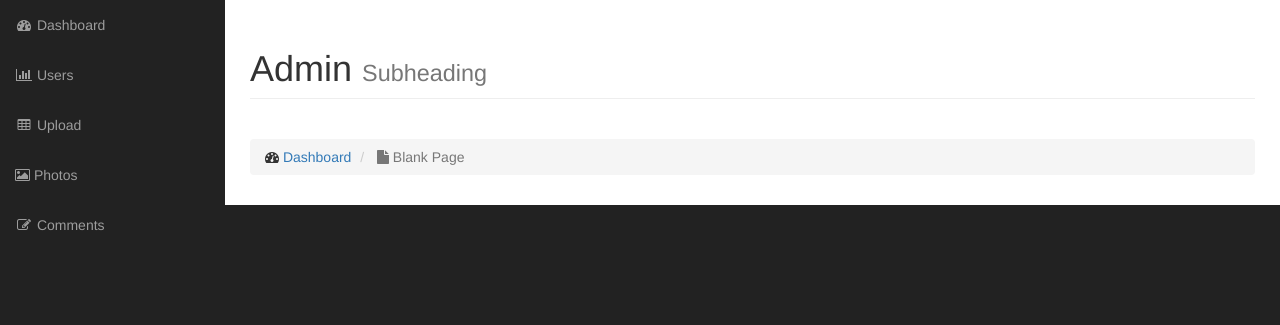
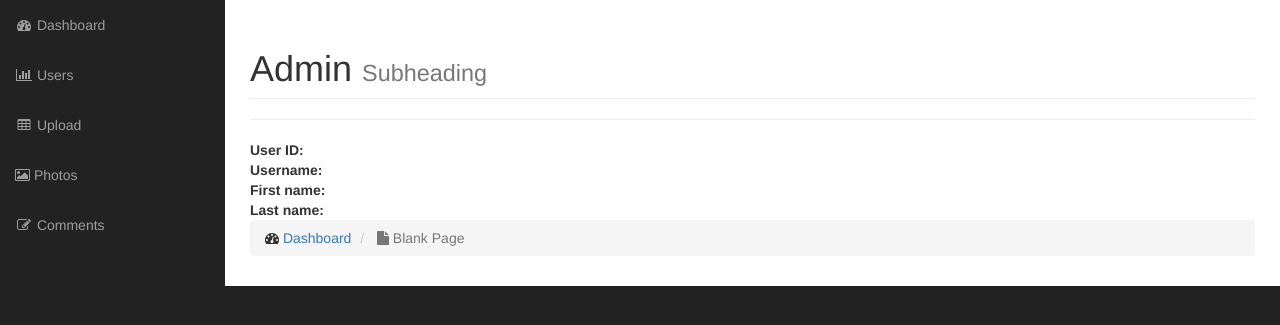
Before and after one commit to pavelFaraday/oop-php-project, a PHP site: page /admin in a window 1280 px wide. Shown: the part 51-376 px from the top of the page. Run offline with PHP 8.4, Linux system fonts and the light colour scheme; grey boxes labelled with a size stand in for pictures from a placeholder-image service; data that the repository does not hold is empty; some libraries are stand-ins or nearby versions.

Commit message:
42. Assigning Array Values to Object Properties

```diff
--- a/admin/includes/admin_content.php
+++ b/admin/includes/admin_content.php
@@ -15,9 +15,22 @@
                 echo $row['username'] . "<br>";
             }
 
+            echo "<hr>";
+
             // Fetch specific user depending on id
             $found_user = User::find_user_by_id(1);
-            echo $found_user['username'] . "<br>";
+            $user = new User();
+
+            $user->id = $found_user['id'];
+            $user->username = $found_user['username'];
+            $user->password = $found_user['password'];
+            $user->first_name = $found_user['first_name'];
+            $user->last_name = $found_user['last_name'];
+
+            echo "<b>User ID: </b>" . $user->id . "<br>";
+            echo "<b>Username: </b>" . $user->username . "<br>";
+            echo "<b>First name: </b>" . $user->first_name . "<br>";
+            echo "<b>Last name: </b>" . $user->last_name . "<br>";
 
             ?>
 
--- a/admin/includes/user.php
+++ b/admin/includes/user.php
@@ -2,6 +2,13 @@
 
 class User
 {
+
+    public $id;
+    public $username;
+    public $password;
+    public $first_name;
+    public $last_name;
+
     public static function find_all_users()
     {
         return self::find_this_query("SELECT * FROM users");
```
